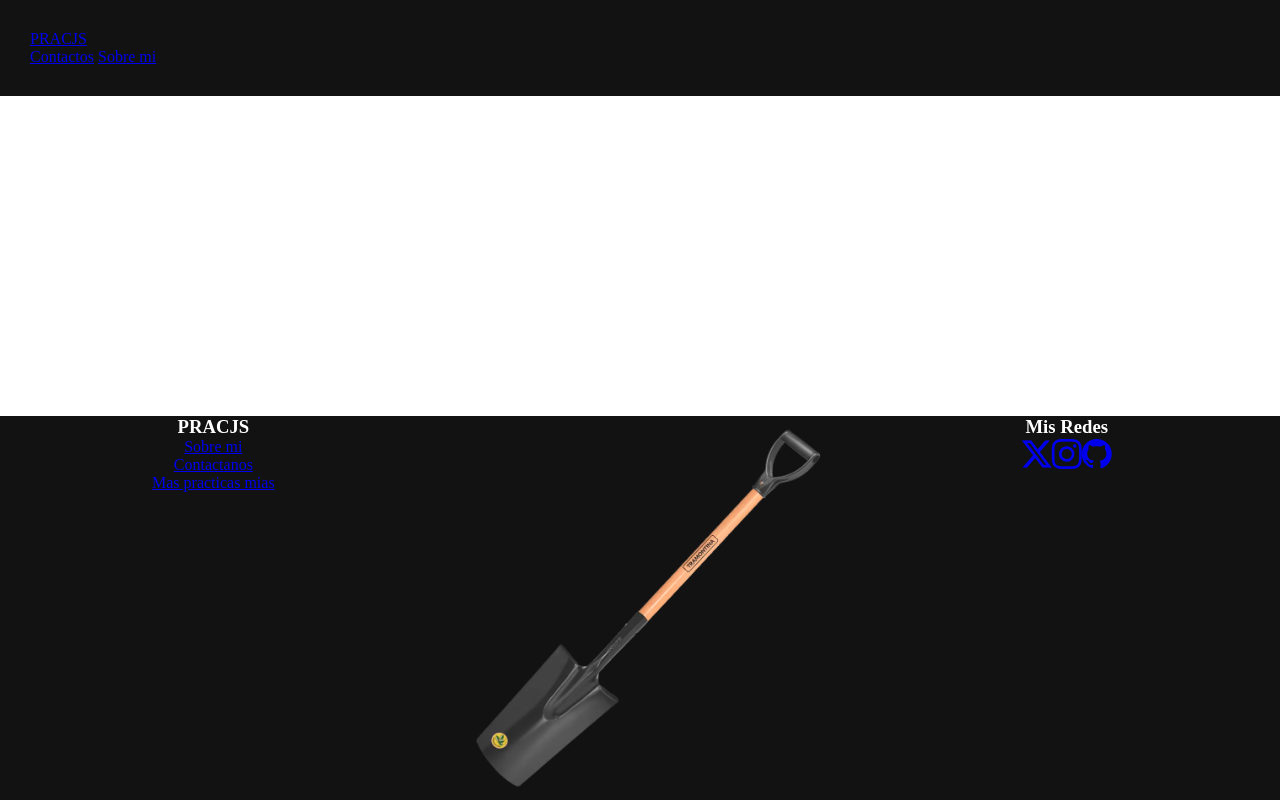
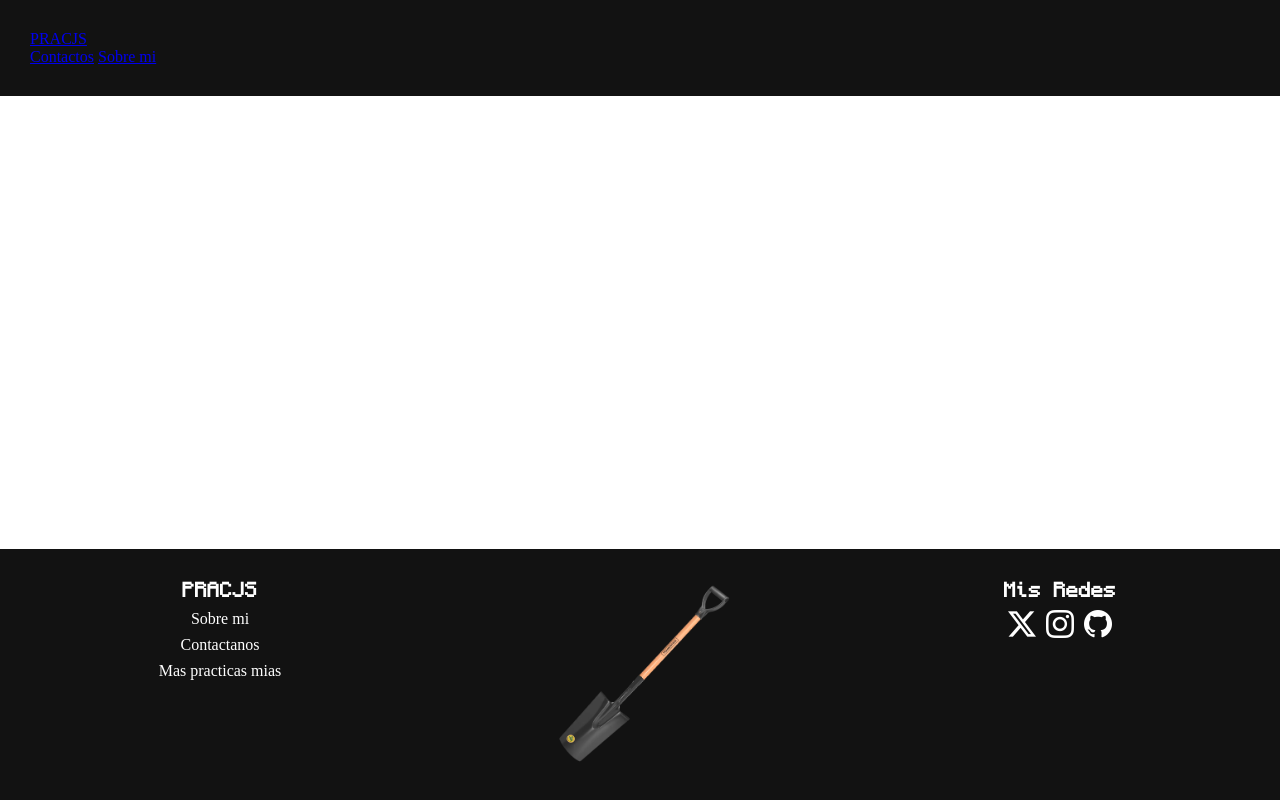
Before and after one commit to elFiol/PracJS, a plain HTML site: page index.html in a window 1280 px wide. Drawn offline with nearby package versions, Linux system fonts and the light colour scheme.

Commit message:
agregamos dos fuentes arreglamos un poco el footer (no esta terminado)

```diff
--- a/css/style.css
+++ b/css/style.css
@@ -1,37 +1,57 @@
-*{
+@import url("https://fonts.googleapis.com/css2?family=Poppins:wght@900&display=swap");
+@font-face {
+  font-family: "MonoCraft";
+  src: url("../Monocraft.otf") format("truetype");
+}
+* {
   margin: 0px;
   padding: 0px;
 }
-body{
+body {
   height: 100vh;
   display: flex;
   flex-direction: column;
 }
-main{
+main {
   flex-grow: 1;
 }
-/*cambiar en cuanto aprendamos JS*/
-.RedesFooter{
-    list-style: none;
-    display: flex;
-    justify-content: center;
-}
-nav{
+/*agregar la fuente nueva al nav: font-family: 'Poppins', sans-serif;*/
+nav {
   background: rgb(18, 18, 18);
   padding: 30px 30px;
 }
-footer{
+footer {
+  padding: 30px 10px;
   background: rgb(18, 18, 18);
   display: flex;
   text-align: center;
   color: #ffffff;
 }
-.logo-footer{
-    width: 100%;
+/*cambiar en cuanto aprendamos JS*/
+.RedesFooter {
+  list-style: none;
+  display: flex;
+  justify-content: center;
 }
-.columna-footer{
+footer div h3 {
+  margin-bottom: 10px;
+  font-family: "MonoCraft", sans-serif;
+}
+.logo-footer {
+  width: 50%;
+}
+.columna-footer {
   width: 40%;
 }
-.iconos-footer{
-    font-size: 30px;
+.iconos-footer {
+  color: rgb(255, 255, 255);
+  margin: 0px 5px 0px 5px;
+  font-size: 28px;
 }
+.link-a {
+  margin-top: 8px;
+}
+.link-a a {
+  color: white;
+  text-decoration: none;
+}
--- a/index.html
+++ b/index.html
@@ -13,7 +13,7 @@
       content="javaScript,ECMAScript,html,css,frontend,codigo"
     />
     <meta name="author" content="Thiago Benjamin Fiol" />
-    <link rel="shortcut icon" href="./img/T77426404.png" type="image/x-icon">
+    <link rel="shortcut icon" href="./img/T77426404.png" type="image/x-icon" />
     <link rel="stylesheet" href="./css/style.css" />
     <link
       rel="stylesheet"
@@ -36,29 +36,33 @@
       <div class="columna-footer">
         <h3>PRACJS</h3>
         <ul>
-          <li><a href="./pages/SobreMi">Sobre mi</a></li>
-          <li><a href="./pages/contactos.html">Contactanos</a></li>
-          <li><a href="./pages/MasPracticas">Mas practicas mias</a></li>
+          <li class="link-a"><a href="./pages/SobreMi">Sobre mi</a></li>
+          <li class="link-a"><a href="./pages/contactos.html">Contactanos</a></li>
+          <li class="link-a"><a href="./pages/MasPracticas">Mas practicas mias</a></li>
         </ul>
       </div>
       <div class="columna-footer">
-        <img src="./img/T77426404.png" alt="Logo" class="logo-footer"/>
+        <img src="./img/T77426404.png" alt="Logo" class="logo-footer" />
       </div>
       <div class="columna-footer">
         <h3>Mis Redes</h3>
         <ul class="RedesFooter">
           <li>
-            <a class="iconos-footer"href="https://twitter.com/ThiagoFiol"
-              ><i class="bi bi-twitter-x"></i
+            <a href="https://twitter.com/ThiagoFiol"
+              ><i class="bi iconos-footer bi-twitter-x"></i
             ></a>
           </li>
           <li>
-            <a class="iconos-footer"href="https://www.instagram.com/thiag_fyk_/"
-              ><i class="bi bi-instagram"></i
+            <a
+
+              href="https://www.instagram.com/thiag_fyk_/"
+              ><i class="bi iconos-footer bi-instagram"></i
             ></a>
           </li>
           <li>
-            <a class="iconos-footer"href="https://github.com/elFiol"><i class="bi bi-github"></i></a>
+            <a href="https://github.com/elFiol"
+              ><i class="bi iconos-footer bi-github"></i
+            ></a>
           </li>
         </ul>
       </div>
```
Also changed, not shown: Monocraft.otf (added). Lines whose indentation alone changed are shown as unchanged.
